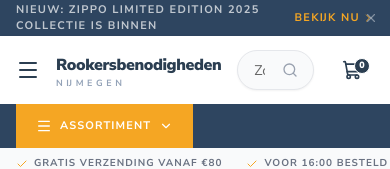
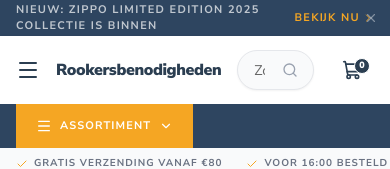
Before and after one commit to maximetdoucet-glitch/TBK, a Next.js app: page / in a window 390 px wide. Shown: the top 169 px of the page. Built offline with nearby package versions, Linux system fonts and the light colour scheme.

Commit message:
Remove "Nijmegen" subtitle under Rookersbenodigheden wordmark
Drops the small uppercase subtitle from the header
(desktop + mobile) and the footer brand block, leaving
just the Rookersbenodigheden wordmark on its own.

Co-Authored-By: Claude Opus 4.7 (1M context) <noreply@anthropic.com>

```diff
--- a/src/components/v2/FooterV2.tsx
+++ b/src/components/v2/FooterV2.tsx
@@ -87,7 +87,6 @@ export default function FooterV2() {
           <div className="w-60 shrink-0 flex flex-col gap-6">
             <Link href="/" className="inline-flex flex-col w-fit">
               <span className="font-montserrat text-2xl font-black tracking-tight text-white leading-none">Rookersbenodigheden</span>
-              <span className="font-montserrat text-[9px] font-bold tracking-[0.5em] text-white/40 mt-1">NIJMEGEN</span>
             </Link>
             <p className="text-white/45 text-[13px] leading-relaxed">
               De grootste tabakspecialist van Nijmegen — gespecialiseerd in aanstekers en rookaccessoires. Online en fysiek in de Molenstraat.
--- a/src/components/v2/HeaderV2.tsx
+++ b/src/components/v2/HeaderV2.tsx
@@ -191,7 +191,6 @@ export default function HeaderV2() {
         {/* Logo */}
         <Link href="/preview" className="shrink-0 flex flex-col leading-none">
           <span className="font-montserrat text-base font-black tracking-tight text-[#2b3e51]">Rookersbenodigheden</span>
-          <span className="font-montserrat text-[9px] font-bold tracking-[0.4em] text-[#94a3b8] uppercase mt-0.5">Nijmegen</span>
         </Link>
 
         {/* Search — grows to fill space, pushing icons to far right */}
@@ -482,7 +481,6 @@ export default function HeaderV2() {
             <div className="px-5 py-4 border-t border-gray-100 bg-gray-50 flex items-center gap-3">
               <span className="flex flex-col leading-none">
                 <span className="font-montserrat text-sm font-black tracking-tight text-[#2b3e51]">Rookersbenodigheden</span>
-                <span className="font-montserrat text-[8px] font-bold tracking-[0.4em] text-[#94a3b8] uppercase mt-0.5">Nijmegen</span>
               </span>
             </div>
           </div>
```
